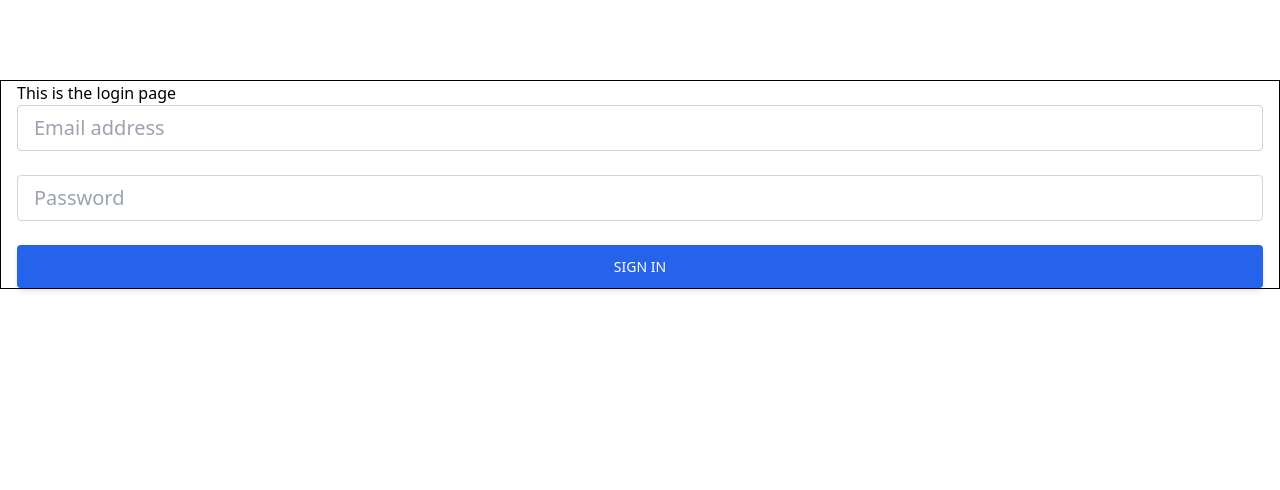
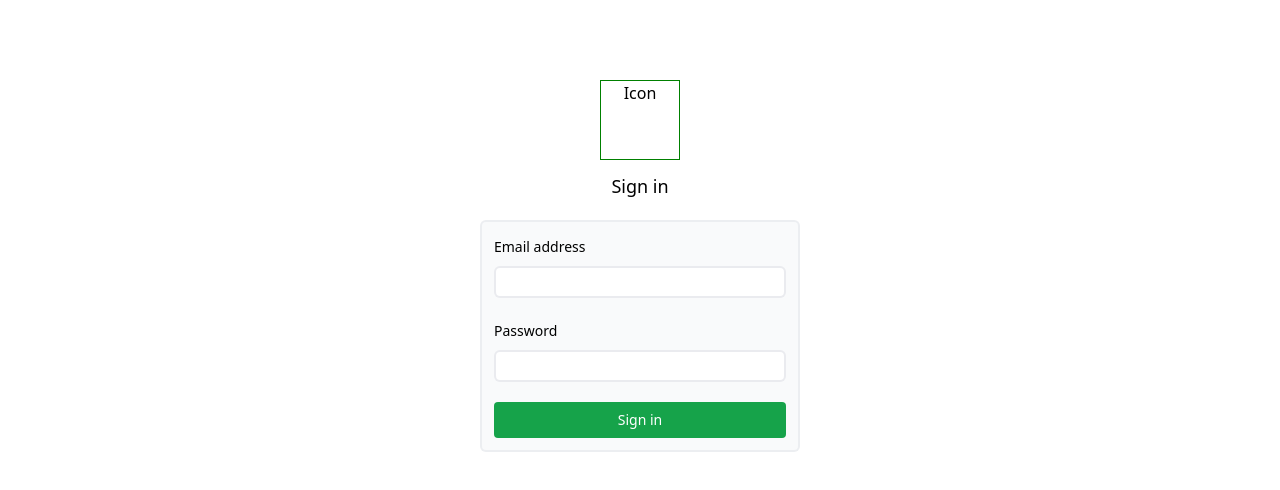
Before and after one commit to BambanzaJuniorThe2nd/user-management-system-new, a Vue app in the folder client/: page /auth/login in a window 1280 px wide. Shown: the top 490 px of the page. Built offline with nearby package versions, Linux system fonts and the light colour scheme; no server answers.

Commit message:
Design/implement login page

```diff
--- a/client/src/pages/auth/login.vue
+++ b/client/src/pages/auth/login.vue
@@ -1,5 +1,30 @@
 <template>
-  <div class="container w-70 mx-auto mt-20 px-4" style="border: 1px solid #000">
+  <div class="w-80 m-auto text-center mt-20">
+    <div class="w-20 h-20 mx-auto mb-3" style="border: 1px solid green">Icon</div>
+    <span class="text-lg text-light">Sign in</span>
+    <form @submit.prevent="login" class="mt-5 p-3 rounded-md bg-gray-50 border-2 border-opacity-60 border-solid border-gray-200">
+      <div>
+        <div class="mb-5 text-left">
+          <label class="text-sm font-medium">Email address</label>
+          <input
+            type="text"
+            class="form-control w-full rounded-md p-1 text-sm bg-white border-gray-200 mt-2 border-2 border-opacity-80 border-solid"
+            v-model="loginCreds.email"
+          />
+        </div>
+        <div class="mb-5 text-left">
+          <label class="text-sm font-medium">Password</label>
+          <input
+            type="password"
+            class="form-control w-full rounded-md p-1 text-sm bg-white border-gray-200 mt-2 border-2 border-opacity-80 border-solid"
+            v-model="loginCreds.password"
+          />
+        </div>
+        <button type="submit" class="w-full bg-green-600 text-white rounded text-sm py-2 hover:bg-green-400">Sign in</button>
+      </div>
+    </form>
+  </div>
+  <!-- <div class="container w-70 mx-auto mt-20 px-4" style="border: 1px solid #000">
     This is the login page
     <form @submit.prevent="login">
       <div class="mb-6">
@@ -27,7 +52,7 @@
         Sign in
       </button>
     </form>
-  </div>
+  </div> -->
 </template>
 <script lang="ts">
 import { defineComponent, reactive, onMounted } from "vue";
```
